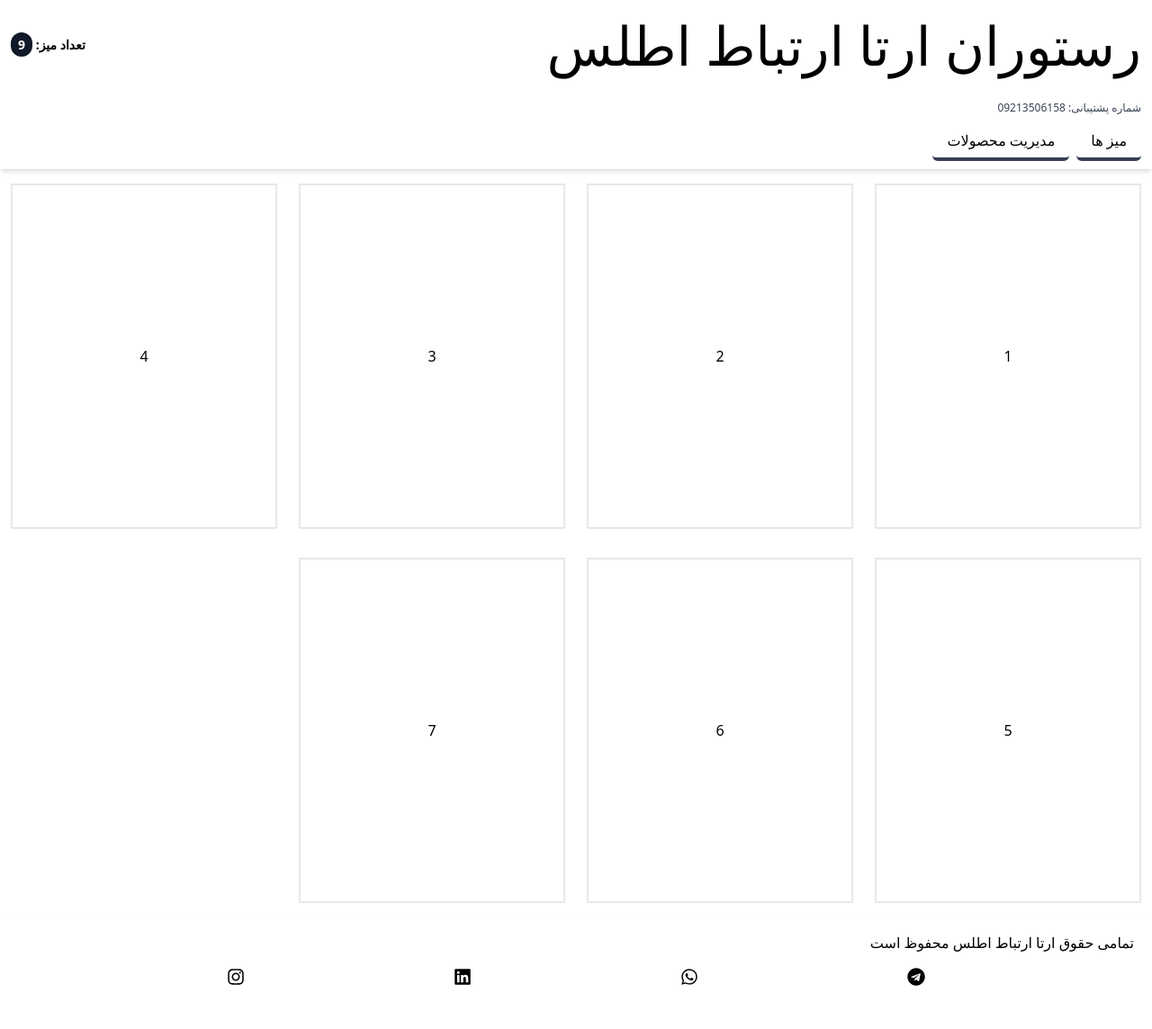
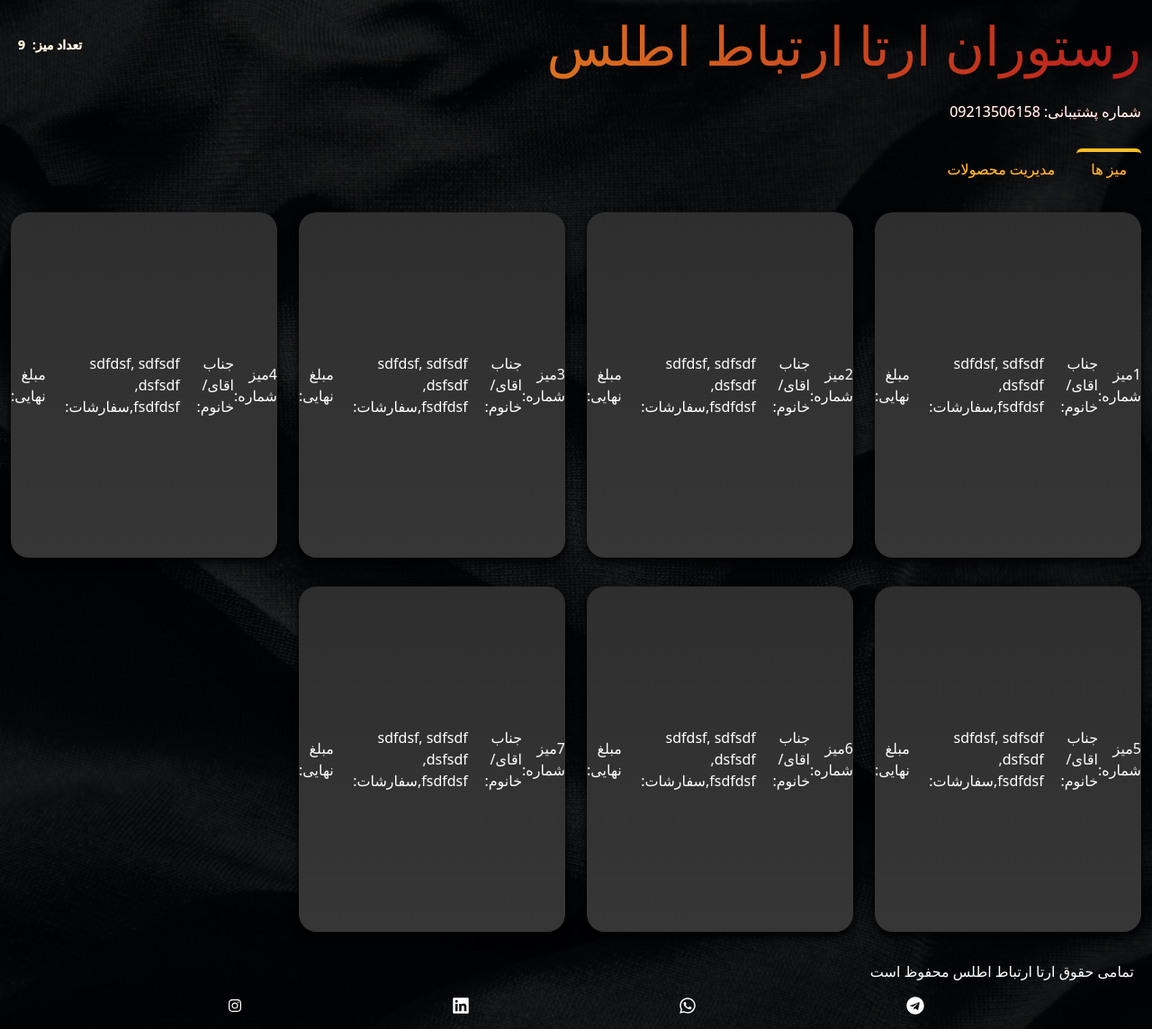
Before and after one commit to armin-bkh/restaurant-hamrah, a React (Create React App) app: page /manage/tables in a window 1280 px wide. Shown: the whole page at 90% size. Before the commit the page ends 1112 px from the top, so only its background shows below. Built offline with nearby package versions, Linux system fonts and the light colour scheme; data requests are answered from the project's data file.

Commit message:
update css styles

```diff
--- a/src/Components/ManageFooter/ManageFooter.jsx
+++ b/src/Components/ManageFooter/ManageFooter.jsx
@@ -2,22 +2,22 @@ import { Link } from "react-router-dom";
 import { FaInstagram, FaLinkedin, FaTelegram, FaWhatsapp } from 'react-icons/fa';
 const ManageFooter = () => {
   return (
-    <footer className={`px-5 py-4 shadow-md`}>
+    <footer className={`px-5 py-4 shadow-md text-white`}>
       <p>تمامی حقوق ارتا ارتباط اطلس محفوظ است</p>
       <section>
         <nav className={`mt-4`}>
           <ul className={`flex w-full justify-evenly items-center`}>
             <li>
-              <Link className={`text-xl cursor-pointer hover:text-gray-700 transition-colors`} to="/manage"><FaTelegram /></Link>
+              <Link className={`text-white text-xl cursor-pointer hover:text-red-700 transition-colors`} to="/manage"><FaTelegram /></Link>
             </li>
             <li>
-              <Link className={`text-xl cursor-pointer hover:text-gray-700 transition-colors`} to="/manage"><FaWhatsapp /></Link>
+              <Link className={`text-white text-xl cursor-pointer hover:text-red-700 transition-colors`} to="/manage"><FaWhatsapp /></Link>
             </li>
             <li>
-              <Link className={`text-xl cursor-pointer hover:text-gray-700 transition-colors`} to="/manage"><FaLinkedin /></Link>
+              <Link className={`text-white text-xl cursor-pointer hover:text-red-700 transition-colors`} to="/manage"><FaLinkedin /></Link>
             </li>
             <li>
-              <Link className={`text-xl cursor-pointer hover:text-gray-700 transition-colors`} to="/manage"><FaInstagram /></Link>
+              <Link className={`text-white ext-xl cursor-pointer hover:text-red-700 transition-colors`} to="/manage"><FaInstagram /></Link>
             </li>
           </ul>
         </nav>
--- a/src/Components/ManageTables/Table/Table.jsx
+++ b/src/Components/ManageTables/Table/Table.jsx
@@ -1,13 +1,14 @@
+import styles from './Table.module.scss';
+
 const Table = ({ resForm }) => {
-  const clickHandler = () => {
-    alert(resForm.id)
-  };
   return (
     <article
-      onClick={clickHandler}
-      className={`border-2 flex justify-center items-center mx-3 my-4 h-96`}
+      className={`cursor-pointer text-white flex justify-center items-center mx-3 my-4 h-96 ${styles.table}`}
     >
-      <h1>{resForm.id}</h1>
+      <h1>{resForm.id}میز شماره: </h1>
+      <h1>{resForm.userName}جناب اقای/خانوم: </h1>
+      <h1>{resForm.foods}سفارشات: </h1>
+      <h1>{resForm.totalprice}مبلغ نهایی: </h1>
     </article>
   );
 };
--- /dev/null
+++ b/src/Components/ManageTables/Table/Table.module.scss
@@ -0,0 +1,5 @@
+.table{
+    box-shadow: 0 5px 10px #020202;
+    border-radius: 20px;
+    background: linear-gradient(to bottom, rgba(#2e2e2e, 1), rgba(#363636, 1));
+}
--- a/src/Components/ManageUserHeader/ManageUserHeader.jsx
+++ b/src/Components/ManageUserHeader/ManageUserHeader.jsx
@@ -1,7 +1,8 @@
 import { useEffect, useState } from "react";
 import { toast } from "react-toastify";
 import { getInfRes } from "../../Services/getInfRes";
-import ManageUserNavigation from "../ManageUserNavigation/ManageUserNavigation"
+import ManageUserNavigation from "../ManageUserNavigation/ManageUserNavigation";
+import styles from './ManageHeader.module.scss';
 
 const ManageUserHeader = () => {
     const [info, setInfo] = useState(null);
@@ -23,12 +24,13 @@ const ManageUserHeader = () => {
     }, [])
 
   return (
-    <header className={`flex flex-col space-x-5 shadow-md px-3 py-5`}>
+    <header className={`flex flex-col space-x-5 shadow-md px-3 py-5 color-gradient`}>
       <section className={`flex justify-between items-center mb-8`}>
-        <h1 className={`text-3xl md:text-4xl xl:text-6xl`}>رستوران {info ? info.name : null}</h1>
-        <h1 className={`text-sm font-bold`}>تعداد میز: <span className={`px-2 py-1 rounded-full bg-gray-900 text-white`}>{info ? info.tableCount : null}</span></h1>
+        <h1 className={`text-3xl md:text-4xl xl:text-6xl `}>رستوران {info ? info.name : null}</h1>
+        <h6 className={`text-sm font-bold text-white`}>تعداد میز:
+        <span className={`px-2 py-1 rounded-full to-red-700`}>{info ? info.tableCount : null}</span></h6>
       </section>
-      <h5 className={`text-xs text-gray-700`}>شماره پشتیبانی: {info ? info.tel : null}</h5>
+      <h5 className={`text-white`}>شماره پشتیبانی: {info ? info.tel : null}</h5>
 
     <ManageUserNavigation />
     </header>
--- a/src/Components/ManageUserNavigation/ManageUserNavigation.jsx
+++ b/src/Components/ManageUserNavigation/ManageUserNavigation.jsx
@@ -1,26 +1,28 @@
-import { NavLink } from "react-router-dom"
+import { NavLink } from "react-router-dom";
 
 const links = [
-    {title: "میز ها", to: "/manage/tables"},
-    {title: "مدیریت محصولات", to: "/manage/manage-products"},
-]
+  { title: "میز ها", to: "/manage/tables" },
+  { title: "مدیریت محصولات", to: "/manage/manage-products" },
+];
 
 const ManageUserNavigation = () => {
   return (
-        <nav className={`mt-4`}>
+    <nav className={`mt-10`}>
       <ul className={`flex`}>
-               {
-                   links.map(link => (
+        {links.map((link) => (
           <li key={link.to}>
-                           <NavLink className={`px-4 py-2 cursor-pointer ml-2 hover:text-white border-b-4 border-gray-700 hover:bg-gray-700 rounded-md`} to={link.to}>
+            <NavLink
+              className={`text-yellow-400 px-4 py-2 cursor-pointer ml-2 rounded-md`}
+              activeClassName={`border-t-4 border-yellow-400`}
+              to={link.to}
+            >
               {link.title}
             </NavLink>
           </li>
-                   ))
-               }
+        ))}
       </ul>
     </nav>
   );
-}
+};
 
 export default ManageUserNavigation;
--- a/src/styles/index.css
+++ b/src/styles/index.css
@@ -6,10 +6,9 @@ body {
   -webkit-font-smoothing: antialiased;
   -moz-osx-font-smoothing: grayscale;
   direction: rtl;
-  /* background: url('../images/background.jpg') center no-repeat;
+  background: url('../images/background.jpg') center no-repeat;
   background-size: cover;
-  background-attachment: fixed; */
-  background: #ffffff;
+  background-attachment: fixed;
 }
 
 code {
@@ -19,6 +18,10 @@ code {
 
 @tailwind base;
 @tailwind components;
+.color-gradient{
+  @apply bg-clip-text bg-gradient-to-r text-transparent
+    from-yellow-400 to-red-700;
+}
 @tailwind utilities;
 
 *{
```
Also changed, not shown: src/Components/ManageUserHeader/ManageHeader.module.scss (added). Lines whose indentation alone changed are shown as unchanged.
